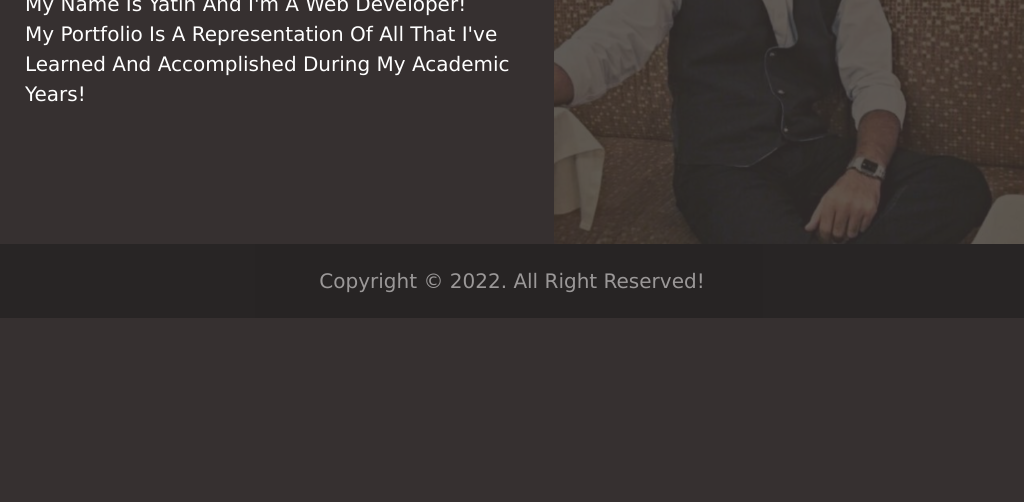
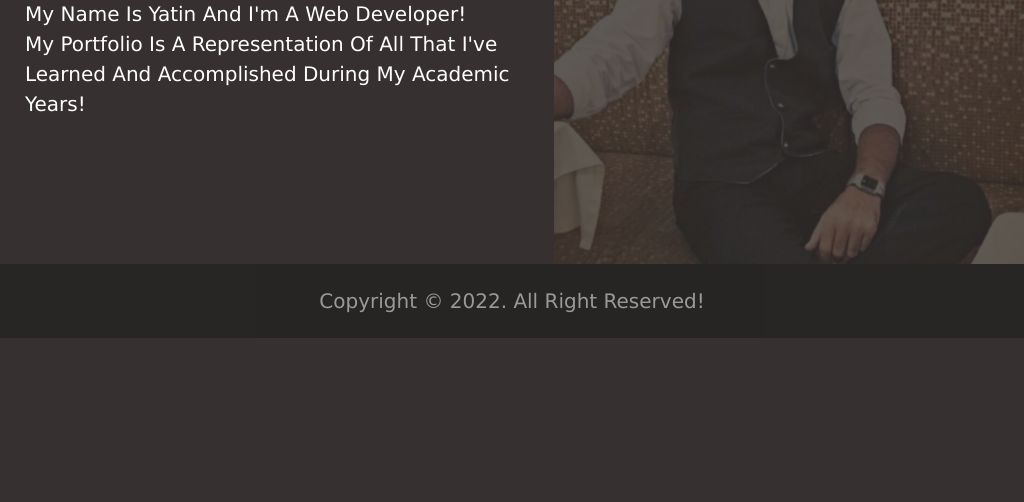
Before and after one commit to bawa-yatin/HTML-CSS-Training, a plain HTML site: page Portfolio-Website_08-03-2022/index.html in a window 1024 px wide. Shown: the part 298-800 px from the top of the page. Drawn offline with Linux system fonts and the light colour scheme.

Commit message:
Made Portfolio Website responsive using media queries and created some notes on it

```diff
--- a/Portfolio-Website_08-03-2022/css/style.css
+++ b/Portfolio-Website_08-03-2022/css/style.css
@@ -100,10 +100,10 @@ body {
     opacity: 0.2;
 }
 
-@media screen and (max-width: 1024px) and (min-width: 800px) {
+@media screen and (max-width: 1024px) and (min-width: 796px) {
     .welcome-img {
         width: 470px;
-        height: 470px;
+        height: 490px;
     }
     .welcome-text {
         padding: 0 25px;
```
